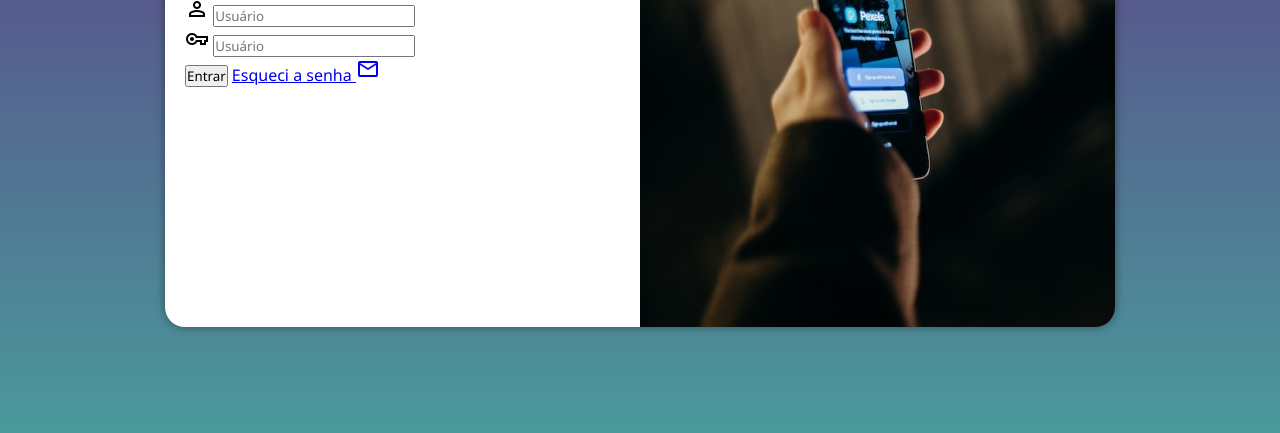
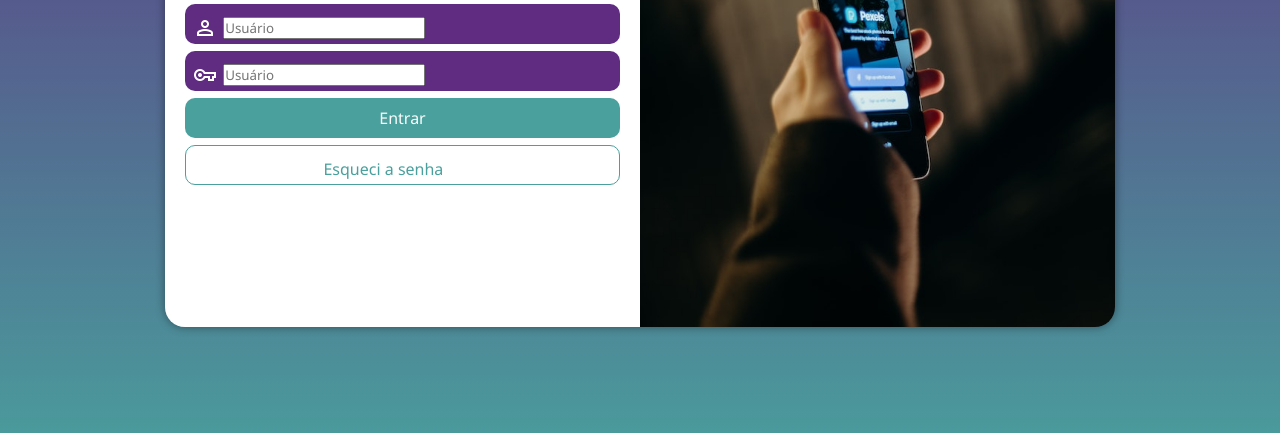
Before and after one commit to Rafhael-Viana/projeto-login, a plain HTML site: page index.html in a window 1280 px wide. Shown: the part 323-756 px from the top of the page. Drawn offline with nearby package versions, Linux system fonts and the light colour scheme.

Commit message:
Formatação Formulário

```diff
--- a/index.html
+++ b/index.html
@@ -28,7 +28,7 @@
                         <input type="password" name="senha" id="isenha" required placeholder="Usuário" autocomplete="current-password" minlength="8" maxlength="20">
                     </div>
                     <input type="submit" value="Entrar">
-                    <a href="esqueci.html">Esqueci a senha <span class="material-symbols-outlined">mail</span></a>
+                    <a href="esqueci.html" class="botao">Esqueci a senha <span class="material-symbols-outlined">mail</span></a>
 
                 </form>
             </section>
--- a/styles/style.css
+++ b/styles/style.css
@@ -3,7 +3,7 @@
 :root{
     --cor01: #5f2C82;
     --cor02: #49a09d;
-    --cor03: #92c5a9f3;
+    --cor03: #6ad3b2;
     --cor04: #3ba069f3;
 }
 
@@ -16,13 +16,6 @@
 body, html{
     background-color: var(--cor01);
     height: 100vh;
-}
-section{
-    background-repeat: no-repeat;
-    background-size: cover;
-    margin: auto;
-    height: 400px;
-
 }
 main{
     position: absolute;
@@ -38,6 +31,12 @@ main{
     /* background-color: green; */
     transition: width 0.1s, height 0.1s;
     transition-timing-function: ease;
+}
+section{
+    background-repeat: no-repeat;
+    background-size: cover;
+    margin: auto;
+    height: 400px;
 }
 #image{
     display: block;
@@ -64,3 +63,52 @@ main{
     padding: 10px;
     padding-bottom: 20px;
 }
+div.campo{
+    background-color: var(--cor01);
+    margin-top: 7px;
+    width: 100%;
+    height: 40px;
+    border-radius: 10px;
+}
+form input[type=submit]{
+    display: block;
+    font-size: 1em;
+    margin: auto;
+    margin-top: 7px;
+    width: 100%;
+    height: 40px;
+    color: rgb(252, 252, 252);
+    background-color: var(--cor02);
+    border-style: none;
+    border-radius: 10px;
+    cursor: pointer;
+}
+form input[type=submit]:hover{
+    background-color: var(--cor03);
+}
+a.botao{
+    display: block;
+    text-align: center;
+    font-size: 1em;
+    margin-top: 7px;
+    width: 100%;
+    height: 40px;
+    color: var(--cor02);
+    border: 1px solid var(--cor02);
+    text-decoration: none;
+    border-radius: 10px;
+    cursor: pointer;
+}
+a.botao:hover{
+    background-color: var(--cor03);
+    color: white;
+    border: none;
+}
+.material-symbols-outlined{
+    position: relative;
+    top: 7px;
+    left: 3px;
+
+    color: white;
+    padding: 5px;
+}
```
